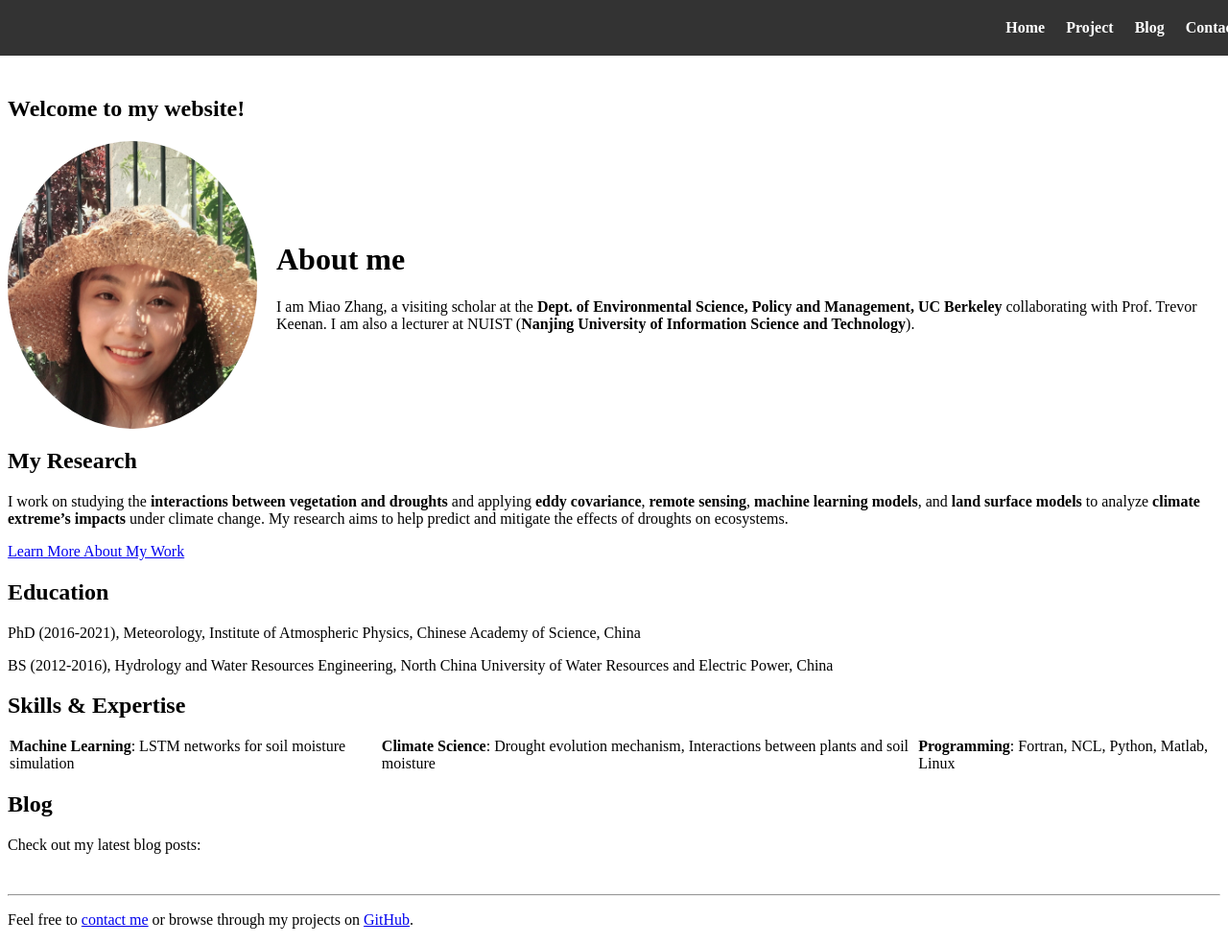
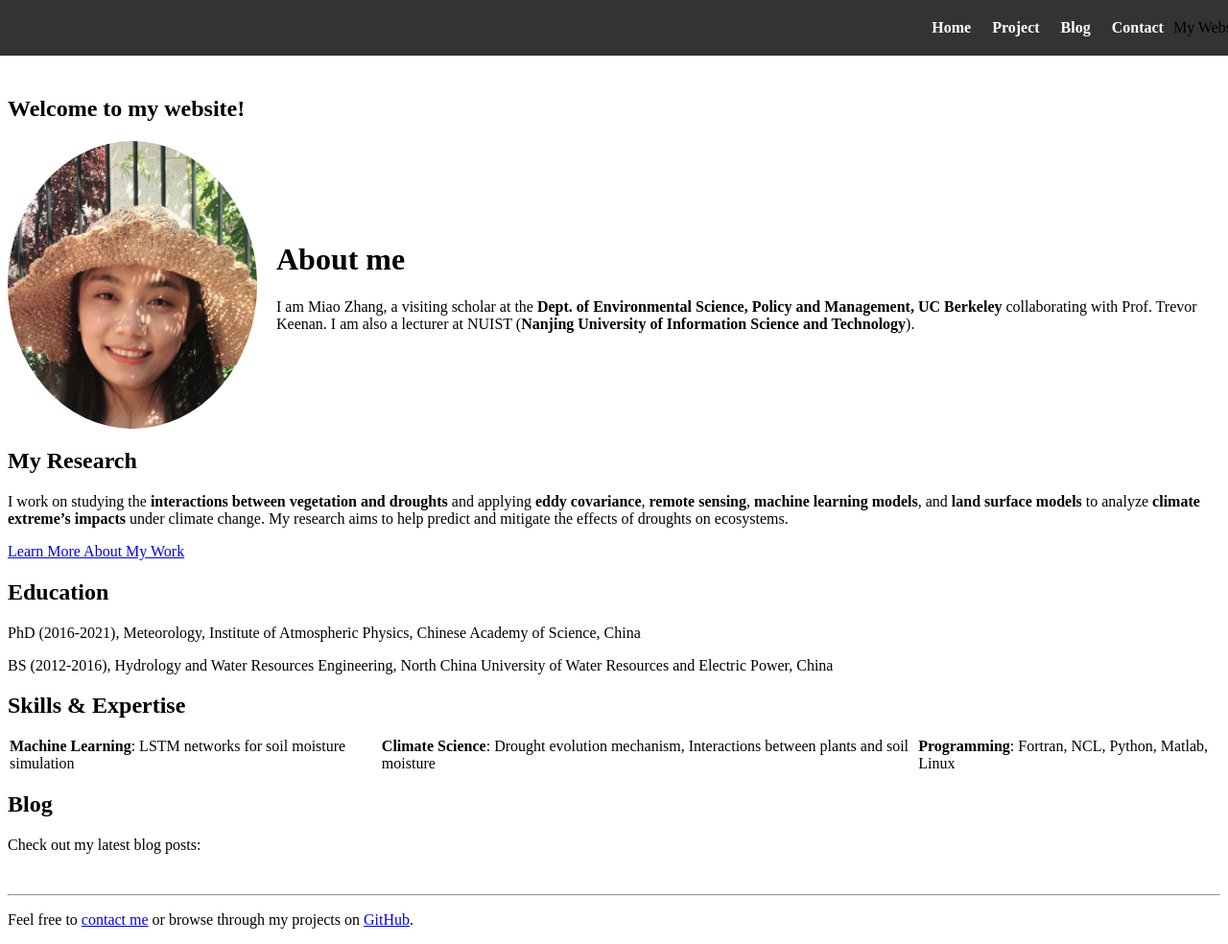
Before and after one commit to miaozhang2025/miaozhang2025.github.io, a Jekyll site: the page built from index.md, in a window 1280 px wide and 984 px high. Shown: the whole window at 96% size. Built offline with Jekyll 4.4.1, drawn with Linux system fonts in a browser that asks for light colours.

Commit message:
Update default.html

```diff
--- a/_layouts/default.html
+++ b/_layouts/default.html
@@ -15,7 +15,7 @@
         <li><a href="{{ "/blog" | relative_url }}">Blog</a></li>
         <li><a href="{{ "/contact" | relative_url }}">Contact</a></li>
       </ul>
-
+      <span class="nav-text">         My Website</span>
     </nav>
   </header>
 
```
